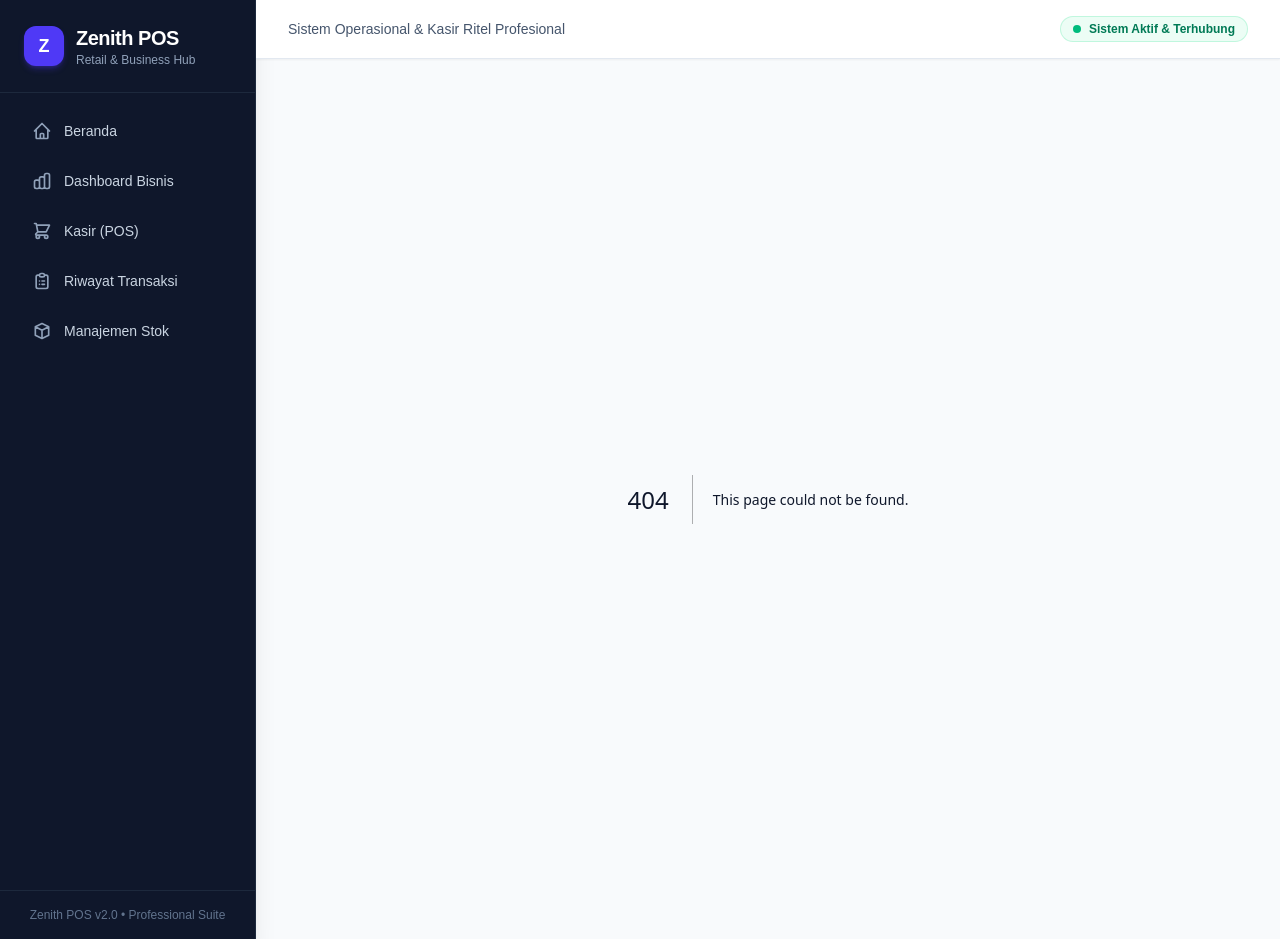
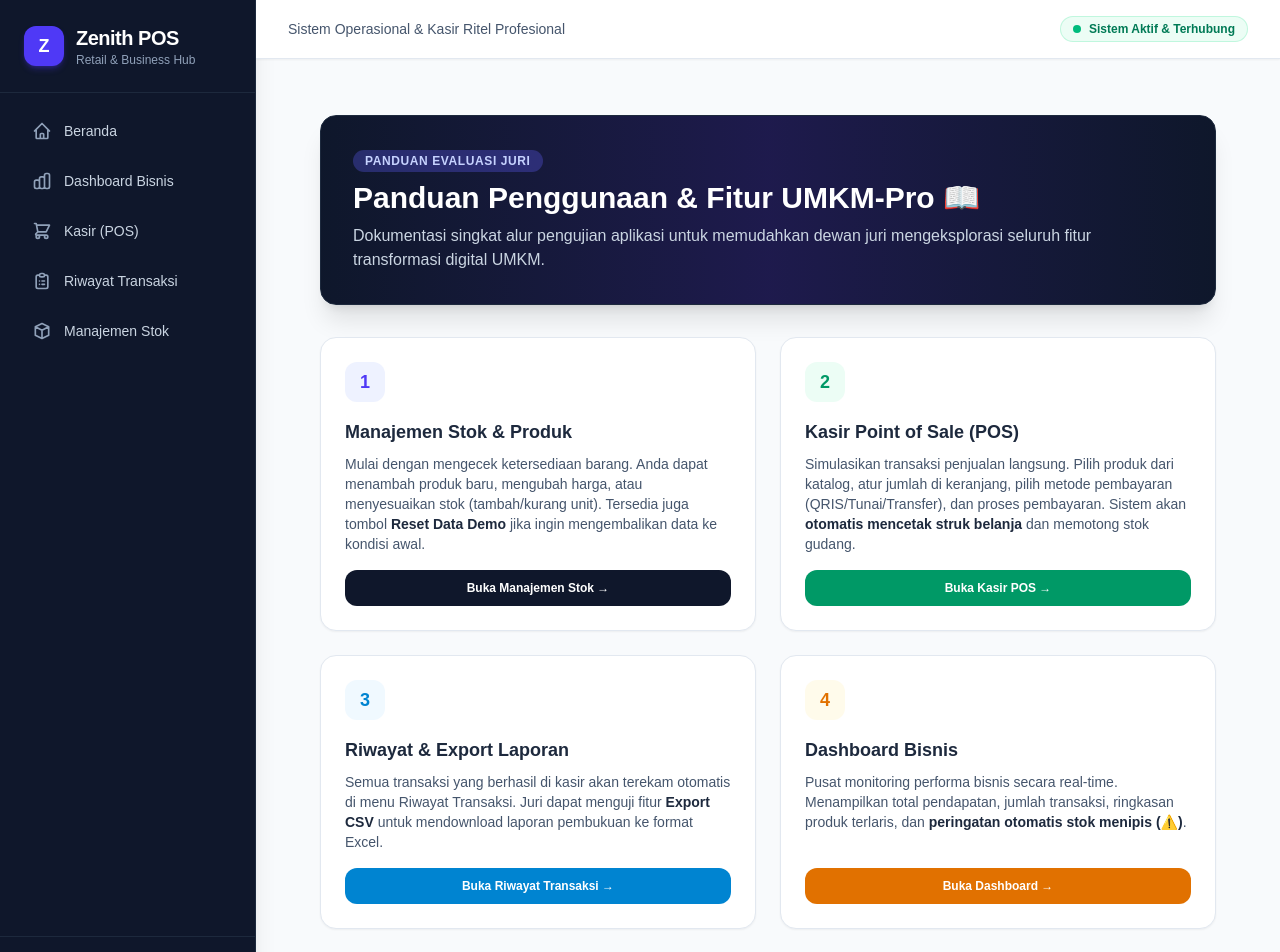
Before and after one commit to MuhammadArhabFaizAzzam/Lomba-webdev, a Next.js app: page /guide in a window 1280 px wide. Before the commit this address had no page. Shown: the top 952 px of the page. Built offline with nearby package versions, Linux system fonts and the light colour scheme.

Commit message:
feat: complete Zenith POS professional retail suite

```diff
--- /dev/null
+++ b/app/guide/page.js
@@ -0,0 +1,99 @@
+'use client';
+
+import Link from 'next/link';
+
+export default function GuidePage() {
+  return (
+    <div className="space-y-8 animate-fadeIn max-w-4xl mx-auto py-4">
+      {/* Header */}
+      <div className="bg-gradient-to-r from-slate-900 via-indigo-950 to-slate-900 rounded-2xl p-6 md:p-8 text-white shadow-xl border border-slate-800">
+        <span className="bg-indigo-500/30 text-indigo-200 text-xs font-semibold px-3 py-1 rounded-full uppercase tracking-wider">
+          Panduan Evaluasi Juri
+        </span>
+        <h2 className="text-2xl md:text-3xl font-bold mt-2">Panduan Penggunaan & Fitur UMKM-Pro 📖</h2>
+        <p className="text-slate-300 text-sm md:text-base mt-2">
+          Dokumentasi singkat alur pengujian aplikasi untuk memudahkan dewan juri mengeksplorasi seluruh fitur transformasi digital UMKM.
+        </p>
+      </div>
+
+      {/* Steps Grid */}
+      <div className="grid grid-cols-1 md:grid-cols-2 gap-6">
+        {/* Step 1 */}
+        <div className="bg-white p-6 rounded-2xl border border-slate-200 shadow-xs flex flex-col justify-between">
+          <div>
+            <div className="w-10 h-10 rounded-xl bg-indigo-50 text-indigo-600 font-bold flex items-center justify-center text-lg mb-4">
+              1
+            </div>
+            <h3 className="text-lg font-bold text-slate-800 mb-2">Manajemen Stok & Produk</h3>
+            <p className="text-slate-600 text-sm mb-4">
+              Mulai dengan mengecek ketersediaan barang. Anda dapat menambah produk baru, mengubah harga, atau menyesuaikan stok (tambah/kurang unit). Tersedia juga tombol <strong className="text-slate-800">Reset Data Demo</strong> jika ingin mengembalikan data ke kondisi awal.
+            </p>
+          </div>
+          <Link
+            href="/inventory"
+            className="inline-flex items-center justify-center py-2.5 px-4 bg-slate-900 text-white rounded-xl text-xs font-semibold hover:bg-indigo-600 transition"
+          >
+            Buka Manajemen Stok &rarr;
+          </Link>
+        </div>
+
+        {/* Step 2 */}
+        <div className="bg-white p-6 rounded-2xl border border-slate-200 shadow-xs flex flex-col justify-between">
+          <div>
+            <div className="w-10 h-10 rounded-xl bg-emerald-50 text-emerald-600 font-bold flex items-center justify-center text-lg mb-4">
+              2
+            </div>
+            <h3 className="text-lg font-bold text-slate-800 mb-2">Kasir Point of Sale (POS)</h3>
+            <p className="text-slate-600 text-sm mb-4">
+              Simulasikan transaksi penjualan langsung. Pilih produk dari katalog, atur jumlah di keranjang, pilih metode pembayaran (QRIS/Tunai/Transfer), dan proses pembayaran. Sistem akan <strong className="text-slate-800">otomatis mencetak struk belanja</strong> dan memotong stok gudang.
+            </p>
+          </div>
+          <Link
+            href="/pos"
+            className="inline-flex items-center justify-center py-2.5 px-4 bg-emerald-600 text-white rounded-xl text-xs font-semibold hover:bg-emerald-500 transition"
+          >
+            Buka Kasir POS &rarr;
+          </Link>
+        </div>
+
+        {/* Step 3 */}
+        <div className="bg-white p-6 rounded-2xl border border-slate-200 shadow-xs flex flex-col justify-between">
+          <div>
+            <div className="w-10 h-10 rounded-xl bg-sky-50 text-sky-600 font-bold flex items-center justify-center text-lg mb-4">
+              3
+            </div>
+            <h3 className="text-lg font-bold text-slate-800 mb-2">Riwayat & Export Laporan</h3>
+            <p className="text-slate-600 text-sm mb-4">
+              Semua transaksi yang berhasil di kasir akan terekam otomatis di menu Riwayat Transaksi. Juri dapat menguji fitur <strong className="text-slate-800">Export CSV</strong> untuk mendownload laporan pembukuan ke format Excel.
+            </p>
+          </div>
+          <Link
+            href="/transactions"
+            className="inline-flex items-center justify-center py-2.5 px-4 bg-sky-600 text-white rounded-xl text-xs font-semibold hover:bg-sky-500 transition"
+          >
+            Buka Riwayat Transaksi &rarr;
+          </Link>
+        </div>
+
+        {/* Step 4 */}
+        <div className="bg-white p-6 rounded-2xl border border-slate-200 shadow-xs flex flex-col justify-between">
+          <div>
+            <div className="w-10 h-10 rounded-xl bg-amber-50 text-amber-600 font-bold flex items-center justify-center text-lg mb-4">
+              4
+            </div>
+            <h3 className="text-lg font-bold text-slate-800 mb-2">Dashboard Bisnis</h3>
+            <p className="text-slate-600 text-sm mb-4">
+              Pusat monitoring performa bisnis secara real-time. Menampilkan total pendapatan, jumlah transaksi, ringkasan produk terlaris, dan <strong className="text-slate-800">peringatan otomatis stok menipis (⚠️)</strong>.
+            </p>
+          </div>
+          <Link
+            href="/"
+            className="inline-flex items-center justify-center py-2.5 px-4 bg-amber-600 text-white rounded-xl text-xs font-semibold hover:bg-amber-500 transition"
+          >
+            Buka Dashboard &rarr;
+          </Link>
+        </div>
+      </div>
+    </div>
+  );
+}
```
